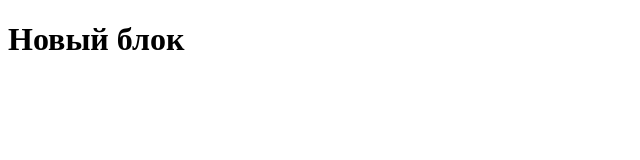
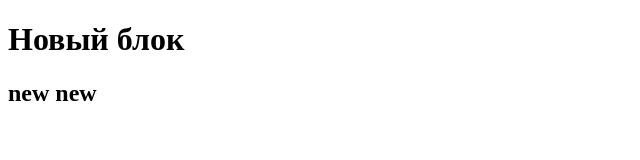
Before and after one commit to polinaqwerr/qfewrr, a plain HTML site: page index.html in a window 1280 px wide. Shown: the whole page, without its empty margins (0-640 px from the left). Drawn offline with Linux system fonts and the light colour scheme.

Commit message:
Add new block 2

```diff
--- a/index.html
+++ b/index.html
@@ -10,6 +10,7 @@
 
 <body>
     <h1>Новый блок</h1>
+    <h2>new new</h2>
 </body>
 
 </html>
```
